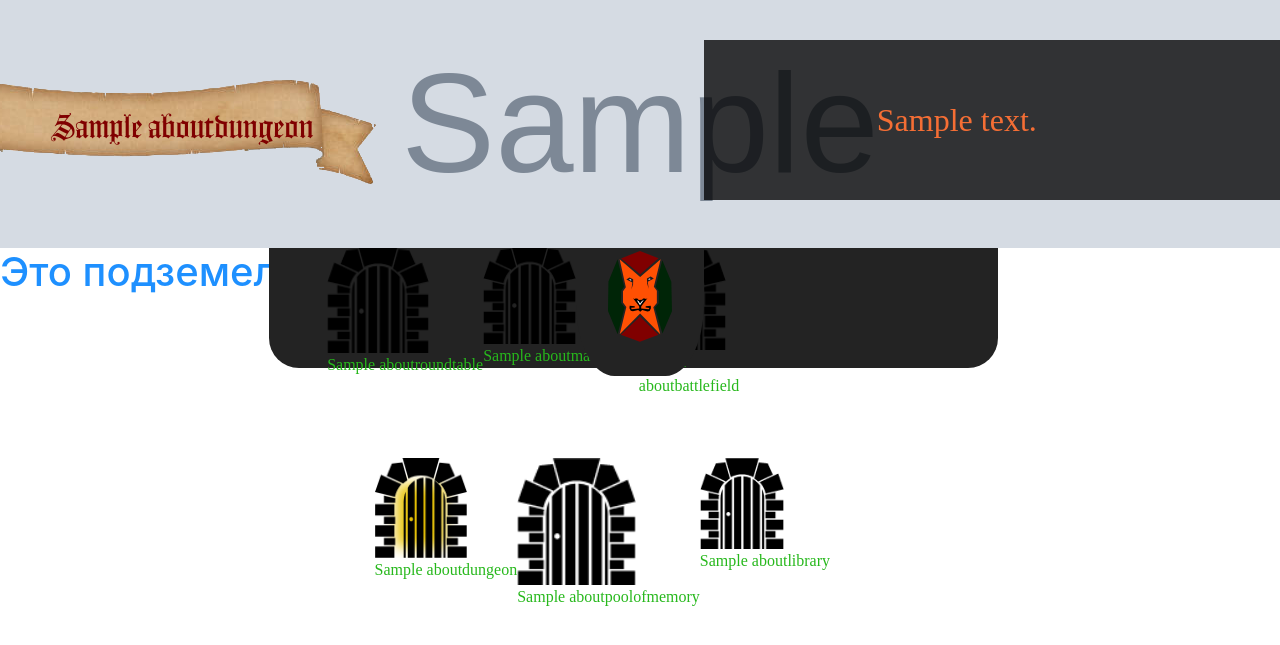
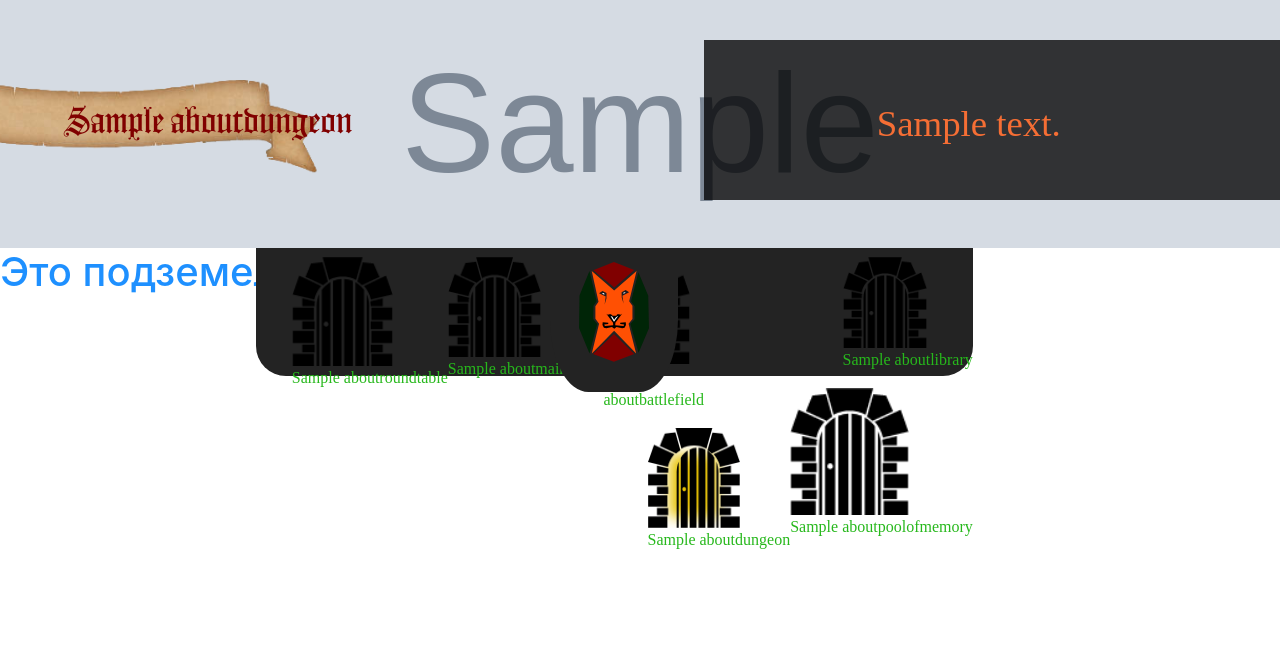
Before and after one commit to LeoM666/GameKlanRedLion, a Django app: page /dungeon/ in a window 1280 px wide. Shown: the top 645 px of the page. Run offline with Django 3.2, Linux system fonts and the light colour scheme; tables that the repository leaves empty hold one stand-in row (values such as "Sample post"); grey boxes marked "Sample" are stand-in pictures; some libraries are stand-ins or nearby versions.

Commit message:
Initial Commit

```diff
--- a/GameKlanRed/settings.py
+++ b/GameKlanRed/settings.py
@@ -24,7 +24,7 @@ SECRET_KEY = 'mc!pjzw+&f&fqd45njmf-y)z2k_i(fzk+k%aau(71x6)rf!vr%'
 # SECURITY WARNING: don't run with debug turned on in production!
 DEBUG = True
 
-ALLOWED_HOSTS = ['127.0.0.1', 'localhost', 'ffb89e16.ngrok.io']
+ALLOWED_HOSTS = ['127.0.0.1', 'localhost', 'be04c14f.ngrok.io']
 
 # Application definition
 
--- a/templates/union/union.html
+++ b/templates/union/union.html
@@ -19,6 +19,7 @@
             <link rel="stylesheet" href="{% static 'MainHall/css/style.css' %}" type="text/css">
         {% elif foo.id_room == 3 %}
             <link rel="stylesheet" href="{% static 'BattleField/css/style.css' %}" type="text/css">
+            <link rel="stylesheet" href="{% static 'BattleField/css/media.css' %}" type="text/css">
         {% elif foo.id_room == 4 %}
             <link rel="stylesheet" href="{% static 'Library/css/style.css' %}" type="text/css">
         {% elif foo.id_room == 5 %}
@@ -34,7 +35,7 @@
 {% for dat in data %}
 <p id="name">{{ dat.name_room }}</p>
 <div class="blackQuar">
-     <p>{{ dat.about_room }}</p>
+     <p id="inBlack">{{ dat.about_room }}</p>
 </div>
 <div id="preview" style="background-image: url({{ dat.image_room.url }});"></div>
 {% endfor %}
@@ -48,7 +49,7 @@
 
     {% for foo in data %}
 
-    <ul class="nav">
+    <div class="nav">
         <ul class="navOne">
             <li>
                 {% if foo.id_room == 1 %}
@@ -152,7 +153,7 @@
             </li>
 
         </ul>
-    </ul>
+    </div>
 
    {% endfor %}
 
--- a/union/static/union/css/media.css
+++ b/union/static/union/css/media.css
@@ -1,6 +1,231 @@
-/* Large screens ----------- */
-@media only screen and (min-width : 1824px) {
-    .scrolls{
-        position: relative;
+/* Smartphones (portrait and landscape) ----------- */
+@media only screen and (min-device-width : 320px) and (max-device-width : 480px) and (orientation : portrait) {
+    #preview{
+        height: 11%;
+    }
+
+    .scrolls {
+        width: 50%;
+        top: 3%;
+    }
+
+    #name{
+        font-size: 1em;
+        top: 3.5%;
+        left: 7%;
+    }
+
+    .blackQuar{
+        width: 40%;
+        height: 6%;
+        top: 3%;
+    }
+
+     .blackQuar p {
+         top: 20%;
+        font-size: 1em;
+    }
+
+     .nav{
+         width: 100%;
+         border-radius: 0;
+         left: 0;
+         right: 0;
+         top: 10%;
+         height: 9%;
+     }
+
+     .contLogo{
+         width: 17%;
+         height: 15%;
+         top: 5%;
+         left: 40%;
+     }
+
+     .contLogo .logo{
+         top: 50%;
+         width: 60%;
+         left: 20%;
+     }
+
+     .nav .navOne {
+         padding-left: 2%;
+         padding-top: 5%;
+         width: 50%;
+     }
+
+     .nav .navOne li {
+         margin-left: 2%;
+         padding-left: 0;
+         width: 27%;
+     }
+
+     .nav .navOne li img {
+         padding-left: 5%;
+         width: 60%;
+
+     }
+
+     .nav .navOne li p {
+         font-size: 0.6em
+     }
+
+     .nav .navOne li:nth-child(3) p{
+         padding-left: 4%;
+     }
+
+     .nav .navFour {
+         padding-left: 2%;
+         padding-top: 5%;
+         width: 50%;
+     }
+
+     .nav .navFour li {
+         margin-left: 2%;
+         padding-left: 0;
+         width: 27%;
+     }
+
+     .nav .navFour li img {
+         padding-left: 5%;
+         width: 60%;
+
+     }
+
+     .nav .navFour li p {
+         font-size: 0.6em
+     }
+
+}
+
+/* Smartphones (landscape) ----------- */
+@media only screen and (min-device-width : 321px) and (orientation : landscape){}
+
+/* Smartphones (portrait) ----------- */
+@media only screen and (max-device-width : 500px) and (orientation : portrait){}
+
+/* iPads (landscape) ----------- */
+@media only screen and (min-device-width : 768px) and (max-device-width : 1024px) and (orientation : landscape) {}
+
+/* iPads (portrait) ----------- */
+@media only screen and (min-device-width : 500px) and (max-device-width : 1024px) and (orientation : portrait){}
+
+/* Desktops and laptops ----------- */
+@media (min-width: 801px) and (max-width: 1023px){}
+
+
+@media only screen and (min-width : 1224px) {
+    .scrolls {
+        width: 35%;
+    }
+
+    #name {
+        font-size: 2.2em;
+        left: 5%;
+        top: 12%;
+    }
+
+     #inBlack {
+        font-size: 2.3em;
+    }
+
+     .contLogo {
+        left: 43%;
+        top: 19%;
+    }
+
+     .contLogo .logo {
+         top: 46%;
+         width: 55%;
+         left: 22%;
+    }
+
+     .nav {
+        display: block;
+        width: 56%;
+        left: 20%;
+         height: 22%;
+    }
+
+     .nav .navOne {
+        padding-top: 8%;
+        padding-left: 5%;
+    }
+
+     .nav .navFour {
+        padding-top: 0;
+        padding-right: 0;
     }
 }
+
+
+ /*Large screens -----------*/
+@media only screen and (min-width : 1824px) {
+    .scrolls {
+        width: 40%;
+    }
+
+    #name {
+        font-size: 3em;
+        left: 6%;
+        top: 13%;
+    }
+
+    #inBlack {
+        font-size: 3em;
+    }
+
+    .contLogo {
+        left: 44.5%;
+        top: 20%;
+    }
+
+    .contLogo .logo {
+        left: 20%;
+        top: 40%;
+        width: 60%;
+    }
+
+    .nav {
+        display: block;
+        width: 59%;
+        height: 23%;
+        left: 20%;
+
+    }
+
+    .nav .navOne {
+        padding-top: 8%;
+        padding-left: 0;
+    }
+
+    .nav .navOne li {
+        padding-left: 5%;
+    }
+
+    .nav .navOne li img {
+        width: 110%;
+    }
+
+    .nav .navOne li p {
+        font-size: 1.4em;
+    }
+
+
+    .nav .navFour {
+        padding-top: 0;
+        padding-right: 3%;
+    }
+
+    .nav .navFour li {
+        padding-right: 5%;
+    }
+
+    .nav .navFour li p {
+        font-size: 1.4em;
+    }
+
+    .nav .navFour li img {
+        width: 110%;
+    }
+}
--- a/union/static/union/css/style.css
+++ b/union/static/union/css/style.css
@@ -95,7 +95,7 @@ body{
 
 .nav .navOne{
     list-style-type: none;
-    padding-top: 6%;
+    padding-top: 7%;
     padding-left: 8%;
     margin: 0;
 }
@@ -111,7 +111,7 @@ body{
 
 .nav .navFour{
     list-style-type: none;
-    padding-top: 6%;
+    padding-top: 7%;
     padding-left: 14.5%;
     margin: 0;
 }
```
Also changed, not shown: BattlleField/static/BattleField/css/media.css (added, +19 -0 lines), BattlleField/static/BattleField/css/style.css (+12 -2 lines), templates/connects/battlefield_parts.html (+9 -1 lines).
